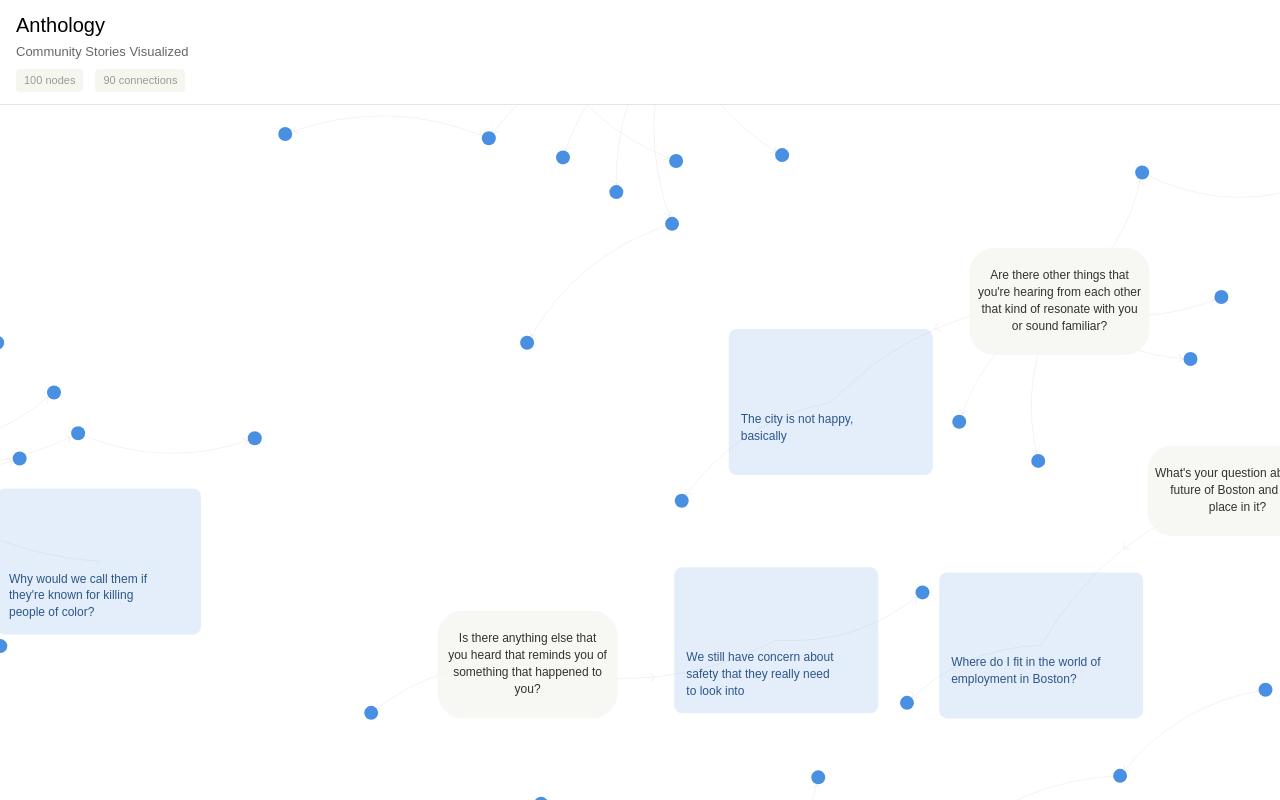
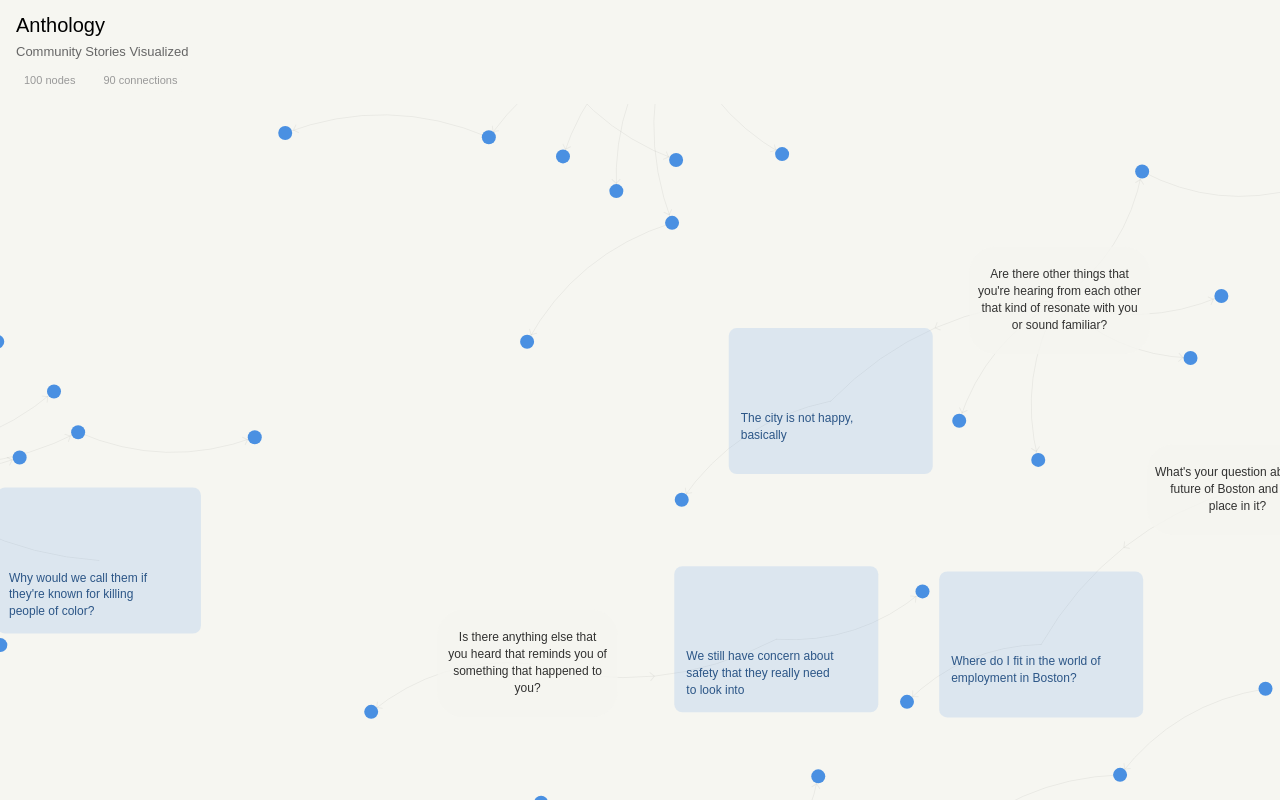
Before and after one commit to maxHolsch/Anthology, a React (Vite) app in the folder anthology-app/: page / in a window 1280 px wide. Built offline with nearby package versions, Linux system fonts and the light colour scheme.

Commit message:
changed background

```diff
--- a/anthology-app/src/App.css
+++ b/anthology-app/src/App.css
@@ -4,13 +4,12 @@
   overflow: hidden;
   display: flex;
   flex-direction: column;
-  background: #FFFFFF;
+  background: #F6F6F1;
 }
 
 .app-header {
   padding: var(--spacing-md) var(--spacing-lg);
-  background: #FFFFFF;
-  border-bottom: 1px solid #E5E5E5;
+  background: #F6F6F1;
   flex-shrink: 0;
 }
 
--- a/anthology-app/src/components/Map/MapCanvas.tsx
+++ b/anthology-app/src/components/Map/MapCanvas.tsx
@@ -66,7 +66,7 @@ export function MapCanvas({ width = 800, height = 600, className }: MapCanvasPro
       height={dimensions.height}
       className={className}
       style={{
-        background: '#FFFFFF',
+        background: '#F6F6F1',
         cursor: 'grab',
       }}
       onClick={handleBackgroundClick}
--- a/anthology-app/src/styles/variables.css
+++ b/anthology-app/src/styles/variables.css
@@ -46,7 +46,7 @@
   --color-participant-pink-text: #C14886;
 
   /* UI Colors */
-  --color-background: #FFFFFF;
+  --color-background: #F6F6F1;
   --color-rail-bg: #F6F6F1;
   --color-text-primary: #000000;
   --color-text-secondary: #333331;
```
